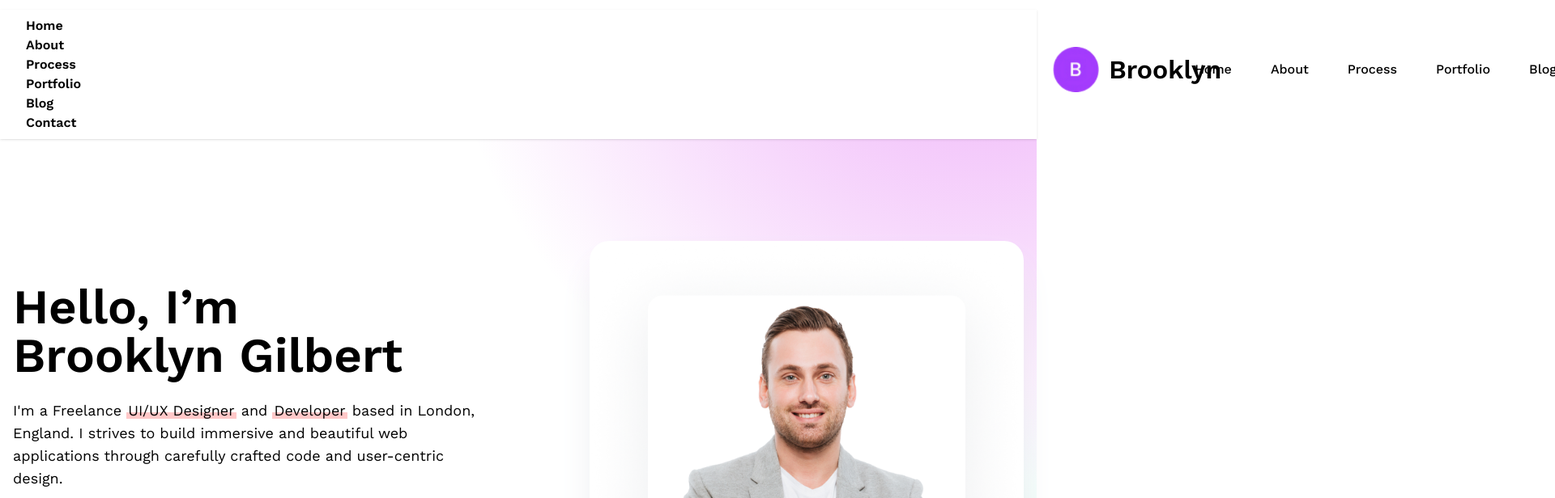
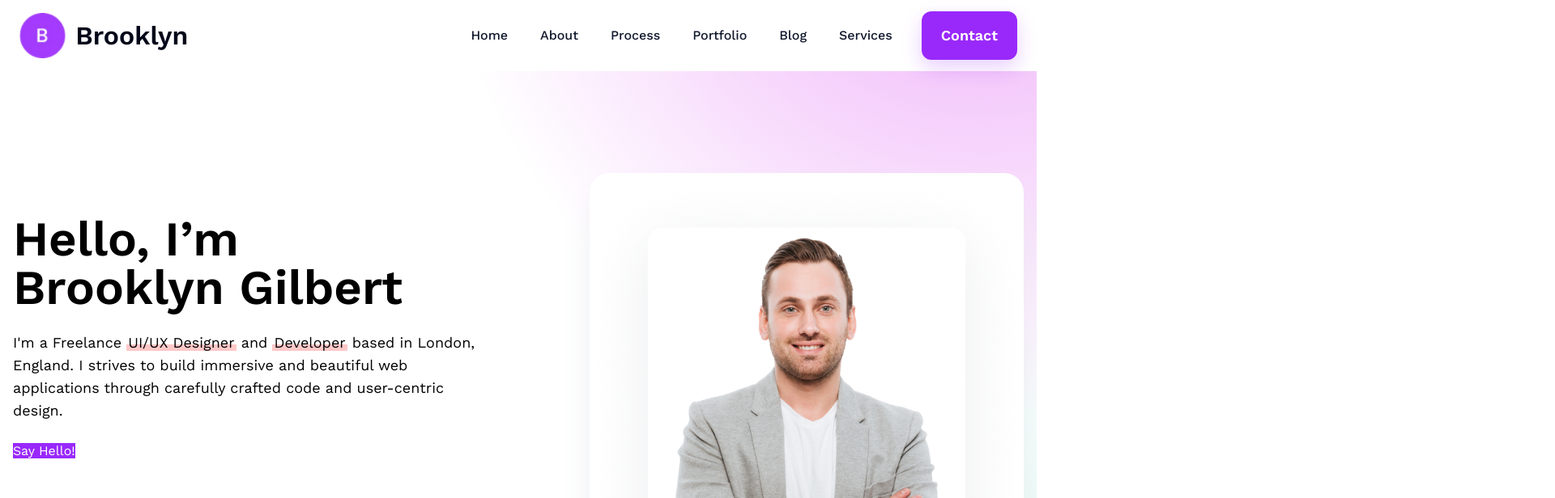
Before and after one commit to bhanuka598/Portfolio-website, a React (Vite) app in the folder client/: page / in a window 1280 px wide. Shown: the top 616 px of the page at 81% size, 1920 px wide, since content can reach past the window. Built offline with nearby package versions, Linux system fonts and the light colour scheme.

Commit message:
Fixed nav bar successfully

```diff
--- a/client/src/core-services/ui/Navbar.jsx
+++ b/client/src/core-services/ui/Navbar.jsx
@@ -8,7 +8,7 @@ const navItems = [
   { id: 3, name: "Process", url: "work-process" },
   { id: 4, name: "Portfolio", url: "portfolio" },
   { id: 5, name: "Blog", url: "blog" },
-  { id: 6, name: "Contact", url: "contact" },
+  { id: 6, name: "Services", url: "services" },
 ];
 
 const handleMenuClick = () => {
@@ -17,51 +17,101 @@ const handleMenuClick = () => {
   }
 };
 
-const menu = navItems.map((item) => (
-  <li key={item.id} onMouseDown={(e) => e.preventDefault()}>
-    <Link
-      onClick={handleMenuClick}
-      to={item.url.toLowerCase()}
-      smooth={true}
-      duration={1000}
-      spy={true}
-      offset={-140}
-      activeStyle={{
-        backgroundColor: "#9929fb",
-        color: "white",
-      }}
-      className={`hover:text-picto-primary px-5 py-3 mx-1`}
-    >
-      {item.name}
-    </Link>
-  </li>
-));
-
 const NavBar = () => {
   const [position, setPosition] = useState(0);
+  const [isMenuOpen, setIsMenuOpen] = useState(false);
 
   useEffect(() => {
     const handleScroll = () => {
       setPosition(window.scrollY);
     };
     window.addEventListener("scroll", handleScroll);
+
     return () => {
       window.removeEventListener("scroll", handleScroll);
     };
   }, []);
 
+  const navLinkClass =
+    "cursor-pointer rounded-full px-4 py-2 text-[16px] font-medium text-slate-900 transition-colors duration-300 hover:text-picto-primary";
+  const mobileNavLinkClass =
+    "block cursor-pointer rounded-2xl px-4 py-3 text-base font-medium text-slate-900 transition-colors duration-300 hover:bg-picto-primary/8 hover:text-picto-primary";
+
   return (
     <div
       className={`sticky top-0 ${
         position > 50
-          ? "bg-soft-white border-b border-gray-300"
-          : "bg-white border-white"
-      } z-50 transition-all duration-1000`}
+          ? "border-b border-slate-200/80 bg-white/95 shadow-sm backdrop-blur"
+          : "bg-white"
+      } z-50 transition-all duration-500`}
     >
-      <div className="navbar flex justify-between mx-auto content">
-        <div className="flex items-center justify-between">
-          <div className="dropdown">
-            <div tabIndex={0} role="button" className="btn btn-ghost lg:hidden">
+      <div className="content px-4 sm:px-6">
+        <div className="flex min-h-[88px] items-center justify-between gap-6">
+          <Link
+            href="#introduction"
+            to="introduction"
+            smooth={true}
+            duration={900}
+            className="flex items-center border-0 cursor-pointer"
+          >
+            <img src={logo} className="h-10 sm:h-14 rounded-2xl" alt="logo" />
+            <p className="ms-3 my-auto text-2xl font-semibold text-slate-950 sm:text-[32px]">
+              Brooklyn
+            </p>
+          </Link>
+
+          <div className="hidden items-center gap-2 lg:flex">
+            {navItems.map((item) => (
+              <Link
+                key={item.id}
+                onClick={handleMenuClick}
+                to={item.url}
+                smooth={true}
+                duration={1000}
+                spy={true}
+                offset={-120}
+                activeClass="text-picto-primary"
+                className={navLinkClass}
+              >
+                {item.name}
+              </Link>
+            ))}
+
+            <Link
+              className="ml-3 inline-flex cursor-pointer items-center justify-center rounded-xl bg-picto-primary px-6 py-4 text-lg font-semibold text-white shadow-[0_10px_25px_rgba(153,41,251,0.22)] transition-all duration-300 hover:scale-[1.02] hover:bg-picto-primary-dark"
+              href="#contact"
+              to="contact"
+              smooth={true}
+              duration={900}
+              offset={-110}
+            >
+              Contact
+            </Link>
+          </div>
+
+          <button
+            type="button"
+            aria-label="Toggle navigation menu"
+            aria-expanded={isMenuOpen}
+            onClick={() => setIsMenuOpen((open) => !open)}
+            className="inline-flex h-11 w-11 items-center justify-center rounded-xl border border-slate-200 text-slate-900 transition-colors hover:border-picto-primary hover:text-picto-primary lg:hidden"
+          >
+            {isMenuOpen ? (
+              <svg
+                xmlns="http://www.w3.org/2000/svg"
+                className="h-5 w-5"
+                fill="none"
+                viewBox="0 0 24 24"
+                stroke="currentColor"
+              >
+                <path
+                  strokeLinecap="round"
+                  strokeLinejoin="round"
+                  strokeWidth="2"
+                  d="M6 18L18 6M6 6l12 12"
+                />
+              </svg>
+            ) : (
               <svg
                 xmlns="http://www.w3.org/2000/svg"
                 className="h-5 w-5"
@@ -76,45 +126,48 @@ const NavBar = () => {
                   d="M4 6h16M4 12h8m-8 6h16"
                 />
               </svg>
-            </div>
-            <ul
-              tabIndex={0}
-              className="menu menu-lg dropdown-content rounded-box z-[1] mt-3 w-lvw p-2 shadow font-semibold flex-nowrap bg-white text-black"
-            >
-              {menu}
-            </ul>
+            )}
+          </button>
         </div>
 
+        {isMenuOpen && (
+          <div className="border-t border-slate-200 pb-4 pt-3 lg:hidden">
+            <div className="flex flex-col gap-1">
+              {navItems.map((item) => (
                 <Link
-            href="#introduction"
-            to="introduction"
+                  key={item.id}
+                  onClick={() => {
+                    handleMenuClick();
+                    setIsMenuOpen(false);
+                  }}
+                  to={item.url}
                   smooth={true}
-            duration={900}
-            className="flex items-center border-0 lg:max-xxl:ps-5 cursor-pointer"
+                  duration={1000}
+                  spy={true}
+                  offset={-120}
+                  activeClass="text-picto-primary bg-picto-primary/8"
+                  className={mobileNavLinkClass}
                 >
-            <img src={logo} className="h-8 sm:h-14 rounded-2xl" alt="logo" />
-            <p className="text-2xl sm:text-[32px] my-auto ms-[12px] font-semibold">
-              Brooklyn
-            </p>
+                  {item.name}
                 </Link>
-        </div>
+              ))}
 
-        <div className="lg:flex items-center">
-          <ul className="hidden lg:flex menu menu-horizontal text-[16px] font-medium md:shrink-0">
-            {menu}
-          </ul>
-          <p>
+              <div className="pt-2">
                 <Link
-              className="btn btn-sm xs:btn-md sm:btn-lg btn-primary cursor-pointer"
+                  className="inline-flex w-full cursor-pointer items-center justify-center rounded-xl bg-picto-primary px-6 py-3 text-base font-semibold text-white shadow-[0_10px_25px_rgba(153,41,251,0.22)] transition-all duration-300 hover:bg-picto-primary-dark"
                   href="#contact"
                   to="contact"
                   smooth={true}
                   duration={900}
+                  offset={-110}
+                  onClick={() => setIsMenuOpen(false)}
                 >
                   Contact
                 </Link>
-          </p>
               </div>
+            </div>
+          </div>
+        )}
       </div>
     </div>
   );
```
Lines whose indentation alone changed are shown as unchanged.
